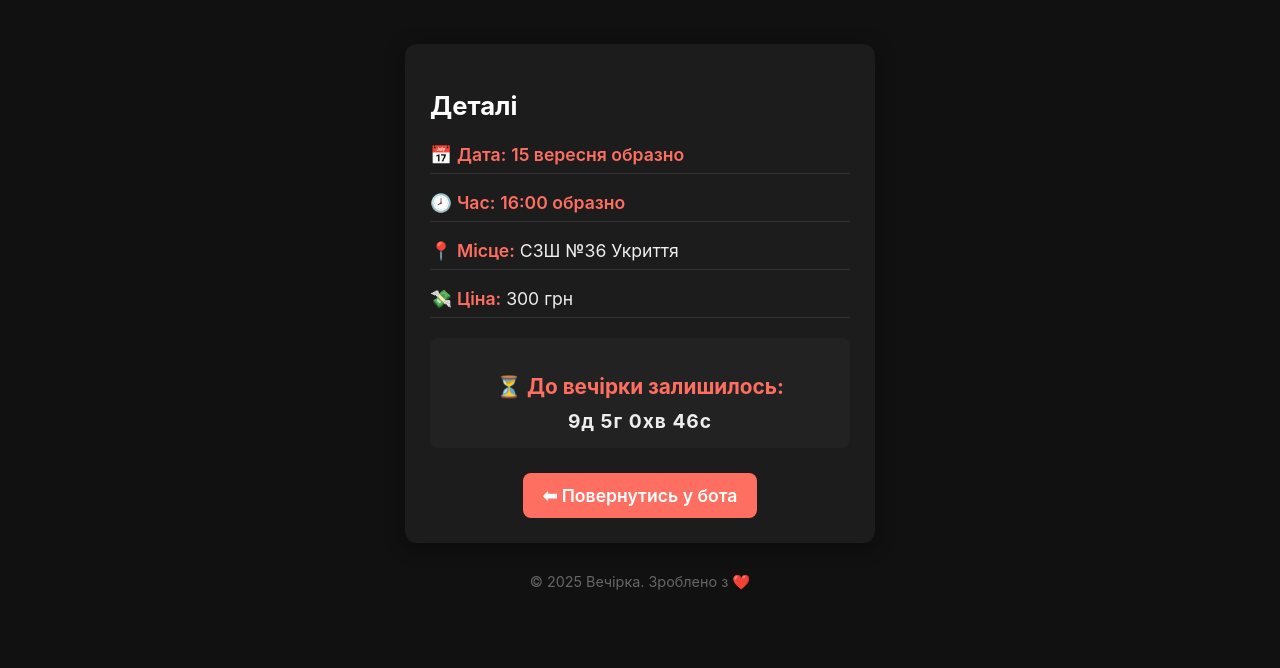
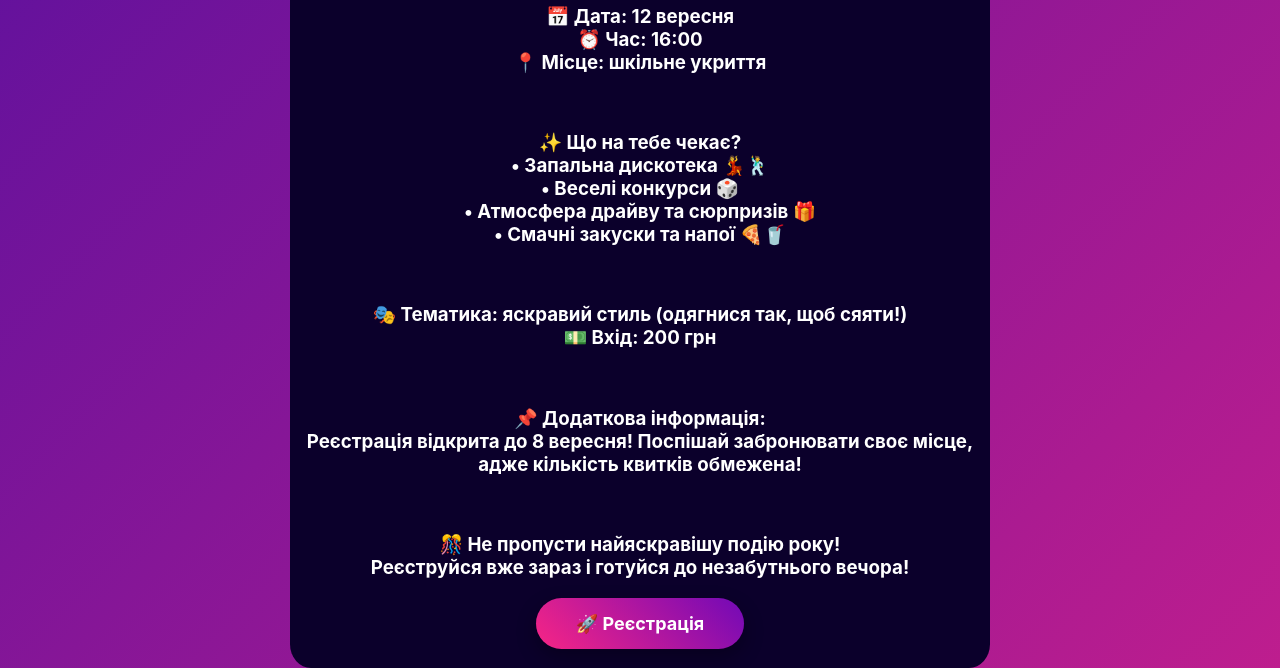
Before and after one commit to BroPetro/schoolpartyyyyo, a plain HTML site: page index.html in a window 1280 px wide. Shown: the part 132-800 px from the top of the page. Drawn offline with Linux system fonts and the light colour scheme.

Commit message:
Update index.html

```diff
--- a/index.html
+++ b/index.html
@@ -1,163 +1,103 @@
 <!DOCTYPE html>
-<html lang="uk">
+<html lang="en">
 <head>
   <meta charset="UTF-8">
   <meta name="viewport" content="width=device-width, initial-scale=1.0">
-  <title>Вечірка 2025 🎉</title>
+  <title></title>
   <style>
+    html, body {
+      height: 100%;
+      margin: 0;
+      padding: 0;
+    }
+
     body {
       font-family: 'Inter', sans-serif;
-      background: #111;
-      color: #eee;
-      margin: 0;
-      padding: 0;
+      background: linear-gradient(135deg, #1a1a1d, #3a0ca3, #f72585);
+      background-size: 400% 400%;
+      animation: gradientBG 12s ease infinite;
+      display: flex;
+      align-items: center;
+      justify-content: center;
+      color: #fff;
       text-align: center;
     }
 
-    header {
-      padding: 40px 20px 20px;
+    @keyframes gradientBG {
+      0% { background-position: 0% 50%; }
+      50% { background-position: 100% 50%; }
+      100% { background-position: 0% 50%; }
     }
+      .btn {
+      display: inline-block;
+      padding: 15px 40px;
+      font-size: 18px;
+      font-weight: bold;
+      color: #fff;
+      background: linear-gradient(45deg, #f72585, #7209b7);
+      border: none;
+      border-radius: 30px;
+      text-decoration: none;
+      cursor: pointer;
+      transition: all 0.3s ease;
+      box-shadow: 0 8px 20px rgba(0,0,0,0.3);
+  }
 
-    header h1 {
-      font-size: 2.5em;
-      margin-bottom: 10px;
-      font-weight: 700;
+  .btn:hover {
+      transform: scale(1.1);
+      background: linear-gradient(45deg, #7209b7, #f72585);
+      box-shadow: 0 10px 30px rgba(247, 37, 133, 0.8);
+  }
+    .div {
+        background-color: rgb(11, 0, 43);
+        width: 700px;
+        height: 800px;
+        border-radius: 3%;
     }
+    .text{
+        color: white;
+    }
+    button{
+        width: 200px;
+        height: 50px;
+        border-radius: 15%;
+        background-color: red;
+    }
+a {
+  text-decoration: none;
+}
 
-    header p {
-      font-size: 1.1em;
-      color: #aaa;
-      margin: 0;
-    }
-
-    .card {
-      background: #1c1c1c;
-      margin: 30px auto;
-      padding: 25px;
-      border-radius: 12px;
-      max-width: 420px;
-      box-shadow: 0 4px 20px rgba(0,0,0,0.4);
-      text-align: left;
-    }
-
-    .card h2 {
-      font-size: 1.6em;
-      margin-bottom: 15px;
-      color: #fff;
-    }
-
-    .detail {
-      font-size: 1.1em;
-      margin: 10px 0;
-      padding: 8px 0;
-      border-bottom: 1px solid #333;
-    }
-
-    .detail span {
-      font-weight: 600;
-      color: #ff6f61;
-    }
-
-    .highlight {
-      color: #ffd166;
-      font-weight: 700;
-    }
-
-    .countdown {
-      margin: 20px 0;
-      padding: 15px;
-      background: #222;
-      border-radius: 8px;
-      text-align: center;
-    }
-
-    .countdown h3 {
-      margin-bottom: 10px;
-      font-size: 1.3em;
-      color: #ff6f61;
-    }
-
-    .time {
-      font-size: 1.2em;
-      font-weight: bold;
-      letter-spacing: 1px;
-    }
-
-    .btn {
-      display: block;
-      margin: 25px auto 0;
-      padding: 12px 20px;
-      background: #ff6f61;
-      color: #fff;
-      border-radius: 8px;
-      font-size: 1.1em;
-      font-weight: 600;
-      text-decoration: none;
-      text-align: center;
-      width: fit-content;
-      transition: 0.3s;
-    }
-
-    .btn:hover {
-      background: #e0554c;
-      transform: translateY(-2px);
-    }
-
-    footer {
-      margin: 30px 0;
-      font-size: 0.9em;
-      color: #666;
-    }
   </style>
 </head>
 <body>
-  <header>
-    <h1>Вечірка 2025 🎉</h1>
-  </header>
+    <div class="div">
+        <h2>🎉 Шкільна вечірка — подія, яку ти не можеш пропустити!</h2><br>
 
-  <div class="card">
-    <h2>Деталі</h2>
-    <p class="detail">📅 <span>Дата:</span> <span class="highlight">15 вересня образно</span></p>
-    <p class="detail">🕗 <span>Час:</span> <span class="highlight"> 16:00 образно <span></p>
-    <p class="detail">📍 <span>Місце:</span> СЗШ №36 Укриття</p>
-    <p class="detail">💸 <span>Ціна:</span> 300 грн</p>
+        <h3>📅 Дата: 12 вересня<br>
+            ⏰ Час: 16:00<br>
+            📍 Місце: шкільне укриття
+        </h3><br>
 
-    <!-- Віджет зворотного відліку -->
-    <div class="countdown">
-      <h3>⏳ До вечірки залишилось:</h3>
-      <div id="timer" class="time">Завантаження...</div>
+        <h3>✨ Що на тебе чекає?<br>
+            • Запальна дискотека <a href="https://www.youtube.com/watch?v=dQw4w9WgXcQ&list=RDdQw4w9WgXcQ&start_radio=1" >💃🕺</a><br>
+            • Веселі конкурси 🎲<br>
+            • Атмосфера драйву та сюрпризів 🎁<br>
+            • Смачні закуски та напої 🍕🥤<br>
+        </h3><br>
+        <h3>
+            🎭 Тематика: яскравий стиль (одягнися так, щоб сяяти!)<br>
+            💵 Вхід: 200 грн
+        </h3><br>
+        <h3>
+            📌 Додаткова інформація:<br>
+Реєстрація відкрита до 8 вересня! Поспішай забронювати своє місце, адже кількість квитків обмежена!
+        </h3><br>
+        <h3>
+            🎊 Не пропусти найяскравішу подію року!<br>
+Реєструйся вже зараз і готуйся до незабутнього вечора!
+        </h3>
+       <a href="https://t.me/registeronparty36bot" target="_blank" class="btn">🚀 Реєстрація</a>
     </div>
 
-    <!-- Кнопка назад у бота -->
-    <a href="https://t.me/registeronparty36bot" class="btn">⬅ Повернутись у бота</a>
-  </div>
-
-  <footer>
-    © 2025 Вечірка. Зроблено з ❤️
-  </footer>
-
-  <script>
-    // Дата вечірки
-    const eventDate = new Date("September 15, 2025 16:00:00").getTime();
-
-    const timer = document.getElementById("timer");
-
-    setInterval(() => {
-      const now = new Date().getTime();
-      const distance = eventDate - now;
-
-      if (distance <= 0) {
-        timer.innerHTML = "🎉 Вечірка вже почалась!";
-        return;
-      }
-
-      const days = Math.floor(distance / (1000 * 60 * 60 * 24));
-      const hours = Math.floor((distance % (1000 * 60 * 60 * 24)) / (1000 * 60 * 60));
-      const minutes = Math.floor((distance % (1000 * 60 * 60)) / (1000 * 60));
-      const seconds = Math.floor((distance % (1000 * 60)) / 1000);
-
-      timer.innerHTML = `${days}д ${hours}г ${minutes}хв ${seconds}с`;
-    }, 1000);
-  </script>
 </body>
 </html>
```
